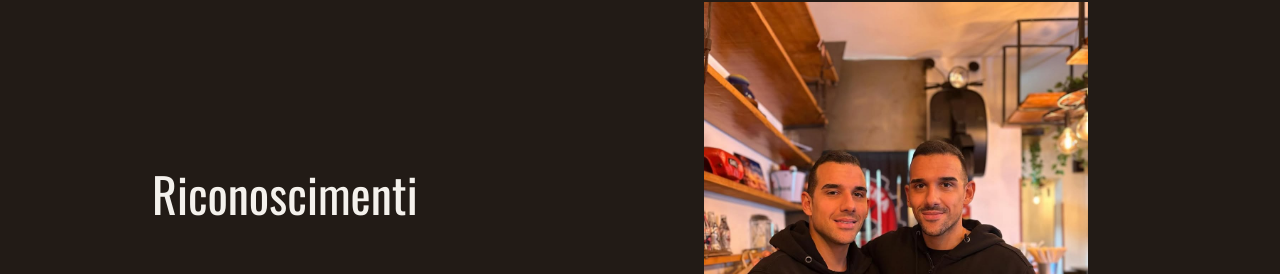
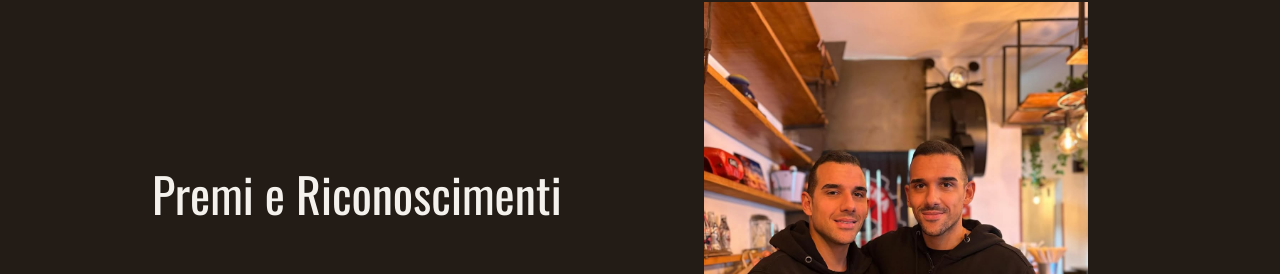
Before and after one commit to fabiobilo2004-source/Officina-del-panino, a React (Vite) app: page / in a window 1280 px wide. Shown: the part 7730-8004 px from the top of the page. Built offline with nearby package versions, Linux system fonts and the light colour scheme.

Commit message:
Rename section: Riconoscimenti → Premi e Riconoscimenti

```diff
--- a/src/pages/home.tsx
+++ b/src/pages/home.tsx
@@ -813,7 +813,7 @@ export default function Home() {
             className="text-3xl md:text-4xl lg:text-5xl font-display text-foreground leading-tight text-center md:text-left"
           >
             {lang === "it"
-              ? <>Riconoscimenti</>
+              ? <>Premi e Riconoscimenti</>
               : <>Awards</>
             }
           </motion.p>
```
